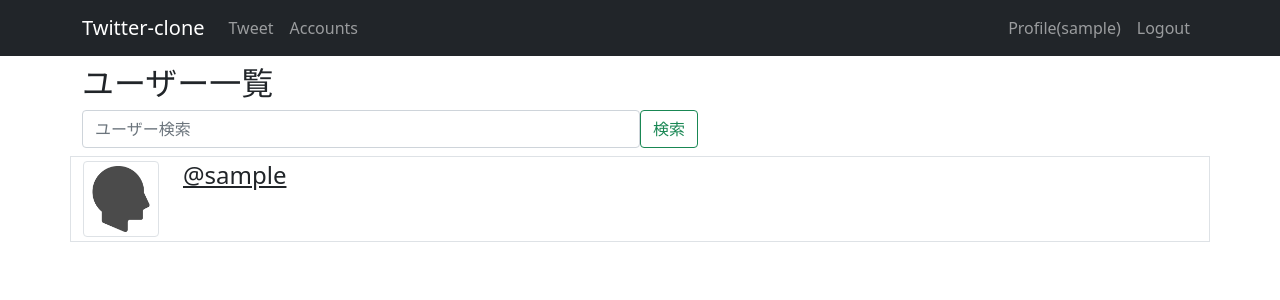
After one commit to aogajws/twitter-clone-app, a Django app: page /accounts/accounts/ in a window 1280 px wide. The commit adds this page. Shown: the top 300 px of the page. Run offline with Django 3.2, Linux system fonts and the light colour scheme; the visitor is signed in with stand-in values (Sample User, id 1); data comes from the database, SQL or seed files in the repository; some libraries are stand-ins or nearby versions.

Commit message:
create userlist page

```diff
--- /dev/null
+++ b/mysite/accounts/templates/accounts/account_list.html
@@ -0,0 +1,53 @@
+{% extends 'base.html' %}
+{% load static %}
+
+{% block title %}{{ description }}{% endblock title %}
+
+{% block content %}
+        <div class="" id="users">
+            <h2>{{ description }}</h2>
+            <form class="d-flex" action="" method="get">
+                <input class="form-control w-50" name="query" value="{{ request.GET.query }}" type="text" placeholder="ユーザー検索">
+                <button class="btn btn-outline-success w-10" type="submit">検索</button>
+            </form>
+
+            {% if user_list %}
+                <ul class="list-unstyled">
+                    {% for user in user_list %}
+                        <div class="row mt-2 border">
+                            <div style="width: 100px;" class="col-2 my-1">
+                                <a href={% url 'accounts:profile' user.username %}>
+                                    {% if user.icon %}
+                                        <img class="align-self-center img-thumbnail" src="{{ user.icon.url }}" width="100" height="100">
+                                    {% else %}
+                                        <img class="align-self-center img-thumbnail" src="{% static 'images/user_icon.png' %}" width="100" height="100">
+                                    {% endif %}
+                                </a>
+                            </div>
+                            <div class="col my-1">
+                                <h4 class=""><a class="text-dark" href={% url 'accounts:profile' user.username %}>@{{ user }}</a></h4>
+                                <p class="text-break">
+                                    {% if user.introduction %}
+                                        {{ user.introduction | linebreaksbr | urlize }}
+                                    {% endif %}
+                                </p>
+                            </div>
+                            <div style="width: 150px;" class="col-2 my-1">
+                                <a href={% url 'accounts:profile' user.username %}>
+                                    {% if user == request.user %}
+                                    {% elif user in followings %}
+                                        <a href="{% url "accounts:remove" user.username %}" type="submit" class="btn btn-outline-primary" id="remove">フォロー解除</a>
+                                    {% else %}
+                                        <a href="{% url "accounts:follow" user.username %}" type="submit" class="btn btn-primary" id="follow">フォローする</a>
+                                    {% endif %}
+                                </a>
+                            </div>
+                        </div>
+                    {% endfor %}
+                </ul>
+            {% else %}
+                <h5>ユーザーは見つかりませんでした</h5>
+            {% endif %}
+        </div>
+    </div>
+{% endblock %}
--- a/mysite/accounts/templates/accounts/user_profile.html
+++ b/mysite/accounts/templates/accounts/user_profile.html
@@ -22,8 +22,8 @@
                 {% endif %}
             </div>
             <div class="container-fluid mt-3" id="following_count">
-                <h6>フォロー {{ following_count }}人</h6>
-                <h6>フォロワー {{ follower_count }}人</h6>
+                <a class="text-dark" href="{% url "accounts:followings" User.username %}"><h6>フォロー {{ following_count }}人</h6></a>
+                <a class="text-dark" href="{% url "accounts:followers" User.username %}"><h6>フォロワー {{ follower_count }}人</h6></a>
             </div>
             <div class="container-fluid mt-3">
                 {% if User.username == request.user.username %}
--- a/mysite/accounts/urls.py
+++ b/mysite/accounts/urls.py
@@ -9,6 +9,11 @@ urlpatterns = [
     path('edit/', views.UserChangeView.as_view(), name="edit"),
     path('icon/', views.edit_profile_icon, name="icon"),
     path('password/', views.UserPasswordChangeView.as_view(), name="password"),
+    path('accounts/', views.AccountsListView.as_view(), name="search_accounts"),
+    path('@<str:username>/followings/',
+         views.FollowingListView.as_view(), name="followings"),
+    path('@<str:username>/followers/',
+         views.FollowerListView.as_view(), name="followers"),
     path('@<str:username>/', views.user_profile, name='profile'),
     path('remove/@<str:username>/', views.remove, name="remove"),
     path('follow/@<str:username>/', views.follow, name="follow"),
--- a/mysite/accounts/views.py
+++ b/mysite/accounts/views.py
@@ -5,11 +5,12 @@ from django.shortcuts import render, redirect
 from django.contrib.auth.views import LoginView, LogoutView, PasswordChangeView
 from django.contrib.auth.mixins import LoginRequiredMixin
 from django.views.generic.edit import FormView
-from django.views.generic import TemplateView, CreateView
+from django.views.generic import TemplateView, CreateView, ListView
 from django.urls import reverse_lazy
 from django.contrib.auth import get_user_model
 
 from . import forms
+from .models import User
 from post.models import Post
 from .forms import UpLoadProfileImgForm
 
@@ -103,7 +104,7 @@ def remove(request, username):
     user.followers.remove(request.user)
     user.save()
     messages.warning(request, 'リムーブしました。')
-    return redirect('accounts:profile', username)
+    return redirect(request.META['HTTP_REFERER'])
 
 
 def follow(request, username):
@@ -111,7 +112,7 @@ def follow(request, username):
     user.followers.add(request.user)
     user.save()
     messages.success(request, 'フォローしました。')
-    return redirect('accounts:profile', username)
+    return redirect(request.META['HTTP_REFERER'])
 
 
 def edit_profile_icon(request):
@@ -130,3 +131,59 @@ def edit_profile_icon(request):
         'form': form
     }
     return render(request, 'accounts/icon.html', context)
+
+
+class AccountsListView(LoginRequiredMixin, ListView):
+    template_name = 'accounts/account_list.html'
+    model = User
+
+    def get_context_data(self, **kwargs):
+        context = super().get_context_data(**kwargs)
+        context['followings'] = self.request.user.following.all()
+        context['description'] = "ユーザー一覧"
+        return context
+
+    def get_queryset(self):
+        q_word = self.request.GET.get('query')
+        qs = get_user_model().objects.all()
+        if q_word:
+            qs = qs.filter(username__contains=q_word)
+        return qs
+
+
+class FollowingListView(LoginRequiredMixin, ListView):
+    template_name = 'accounts/account_list.html'
+    model = User
+
+    def get_context_data(self, **kwargs):
+        context = super().get_context_data(**kwargs)
+        context['followings'] = self.request.user.following.all()
+        context['description'] = "フォロー一覧"
+        return context
+
+    def get_queryset(self):
+        q_word = self.request.GET.get('query')
+        username = self.kwargs.get('username')
+        qs = get_user_model().objects.get(username=username).following.all()
+        if q_word:
+            qs = qs.filter(username__contains=q_word)
+        return qs
+
+
+class FollowerListView(LoginRequiredMixin, ListView):
+    template_name = 'accounts/account_list.html'
+    model = User
+
+    def get_context_data(self, **kwargs):
+        context = super().get_context_data(**kwargs)
+        context['followings'] = self.request.user.following.all()
+        context['description'] = "フォロワー一覧"
+        return context
+
+    def get_queryset(self):
+        q_word = self.request.GET.get('query')
+        username = self.kwargs.get('username')
+        qs = get_user_model().objects.get(username=username).followers.all()
+        if q_word:
+            qs = qs.filter(username__contains=q_word)
+        return qs
--- a/mysite/post/forms.py
+++ b/mysite/post/forms.py
@@ -12,3 +12,5 @@ class PostCreationForm(forms.ModelForm):
         for field in self.fields.values():
             field.widget.attrs['placeholder'] = "いまどうしてる？"
             field.widget.attrs['class'] = 'form-control'
+            field.widget.attrs[
+                'onkeydown'] = "if(event.ctrlKey&&event.keyCode==13){document.getElementById('submit').click();return false};"
--- a/mysite/post/templates/post/post_create.html
+++ b/mysite/post/templates/post/post_create.html
@@ -5,6 +5,6 @@
     <form action="" method="POST">
         {% csrf_token %}
         {{ form.as_p }}
-        <button type="submit" class="btn btn-primary btn-sm mt-2">Tweet</button>
+        <button type="submit" id="submit" class="btn btn-primary btn-sm mt-2">Tweet</button>
     </form>
 {% endblock %}
--- a/mysite/templates/base.html
+++ b/mysite/templates/base.html
@@ -20,6 +20,11 @@
                     <ul class="navbar-nav">
                         <li class="nav-item">
                             <a class="nav-link" href="{% url 'post:post_create' %}">Tweet</a>
+                        </li>
+                    </ul>
+                    <ul class="navbar-nav">
+                        <li class="nav-item">
+                            <a class="nav-link" href="{% url 'accounts:search_accounts' %}">Accounts</a>
                         </li>
                     </ul>
                     <ul class="navbar-nav ms-auto">
```
